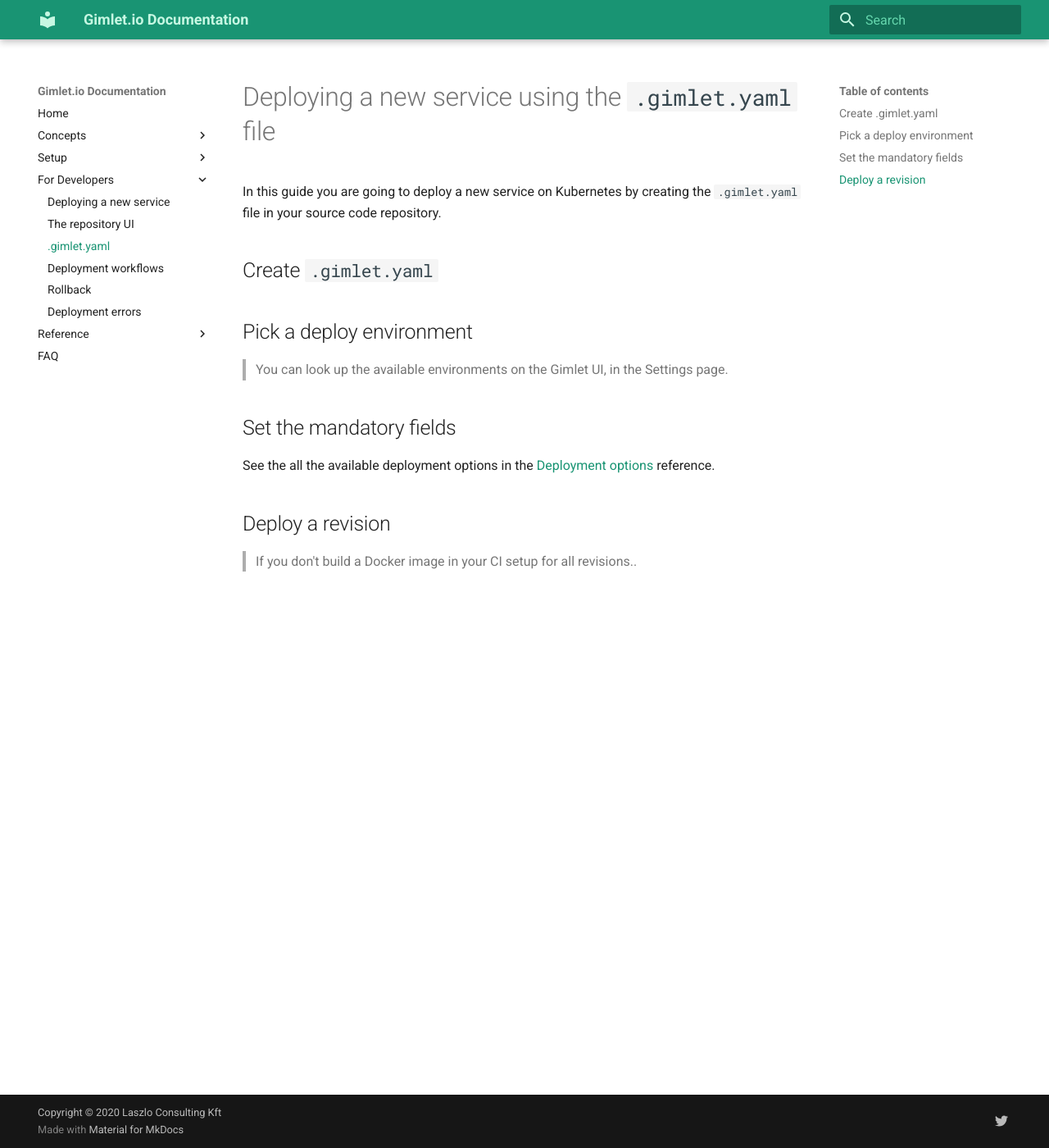
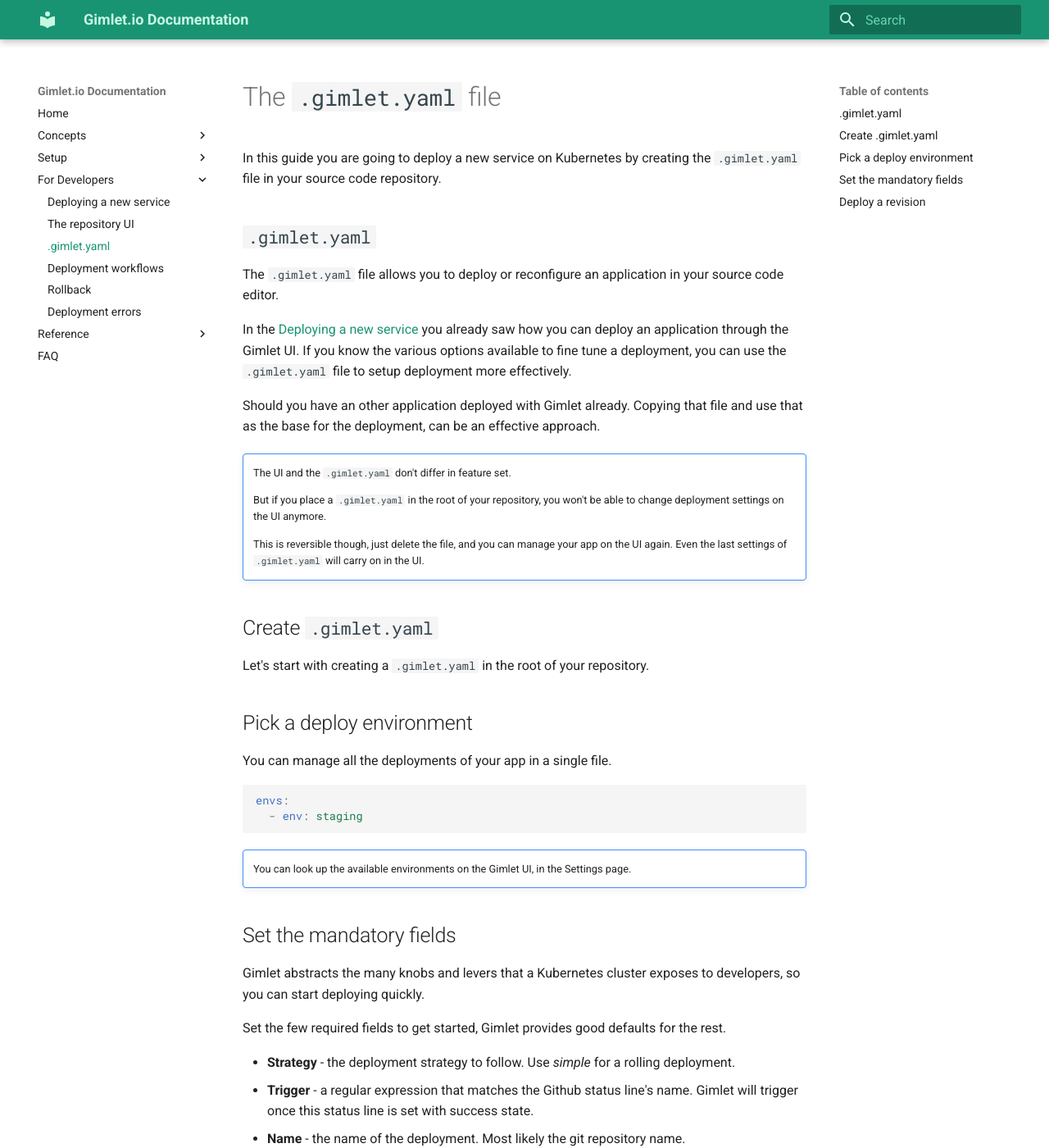
Before and after one commit to laszlocph/gimlet-docs, an MkDocs documentation site: the page built from docs/developers/gimlet-yaml.md, in a window 1280 px wide and 1400 px high. Shown: the whole window at 82% size. Built offline with MkDocs 1.6.1 and Material for MkDocs 9.7.7, drawn with Linux system fonts in a browser that asks for light colours; some of the changed text lies outside the part shown.

Commit message:
.gimlet.yaml

````diff
--- a/docs/developers/gimlet-yaml.md
+++ b/docs/developers/gimlet-yaml.md
@@ -1,20 +1,74 @@
-# Deploying a new service using the `.gimlet.yaml` file
+# The `.gimlet.yaml` file
 
 In this guide you are going to deploy a new service on Kubernetes by creating the `.gimlet.yaml` file in your source code repository.
 
+## `.gimlet.yaml`
+
+The `.gimlet.yaml` file allows you to deploy or reconfigure an application in your source code editor.
+
+In the [Deploying a new service](developers/deploy.md) you already saw how you can deploy an application through the Gimlet UI.
+If you know the various options available to fine tune a deployment, you can use the `.gimlet.yaml` file to setup deployment more effectively.
+
+Should you have an other application deployed with Gimlet already. Copying that file and use that as the base for the deployment, can be an effective approach.
+
+!!! note ""
+
+    The UI and the `.gimlet.yaml` don't differ in feature set.
+
+    But if you place a `.gimlet.yaml` in the root of your repository,
+    you won't be able to change deployment settings on the UI anymore.
+
+    This is reversible though, just delete the file, and you can manage your app on the UI again.
+    Even the last settings of `.gimlet.yaml` will carry on in the UI.
+
+
 ## Create `.gimlet.yaml`
+
+Let's start with creating a `.gimlet.yaml` in the root of your repository.
 
 ## Pick a deploy environment
 
-> You can look up the available environments on the Gimlet UI, in the Settings page.
->
+You can manage all the deployments of your app in a single file.
+
+```yaml
+envs:
+  - env: staging
+```
+
+!!! note ""
+
+    You can look up the available environments on the Gimlet UI, in the Settings page.
 
 ## Set the mandatory fields
 
+Gimlet abstracts the many knobs and levers that a Kubernetes cluster exposes to developers, so you can start deploying quickly.
 
-See the all the available deployment options in the [Deployment options](reference/options.md) reference.
+Set the few required fields to get started, Gimlet provides good defaults for the rest.
+
+- **Strategy** - the deployment strategy to follow. Use *simple* for a rolling deployment.
+- **Trigger** - a regular expression that matches the Github status line's name. Gimlet will trigger once this status line is set with success state.
+- **Name** - the name of the deployment. Most likely the git repository name.
+- **Namespace** - your Kubernetes administrator has already communicated this. Most likely it's going to be your team's namespace.
+- **Image name** - the image name you set in your CI pipeline
+- **Image tag** - the image tag that you set in your CI pipeline. You have the possibility to use a set of built in variables here.
+
+```yaml
+envs:
+  - env: staging
+    strategy: simple
+    trigger: .*/push
+    name: website
+    namespace: marketing
+    image: gimlet.io/website
+    tag: '${COMMIT_SHA:0:8}'
+```
+
+!!! note ""
+
+    See the all the available deployment options in the [Deployment options](reference/options.md) reference.
 
 ## Deploy a revision
 
-> If you don't build a Docker image in your CI setup for all revisions..
->
+Push your changes to git. Once your CI pipeline is done, Gimlet will deploy your application.
+
+Follow along the deployment on the Gimlet UI, or watch for Slack notifications.
````
Also changed, not shown: docs/developers/deploy-workflows.md (+4 -0 lines), docs/developers/deploy.md (+1 -1 lines).
